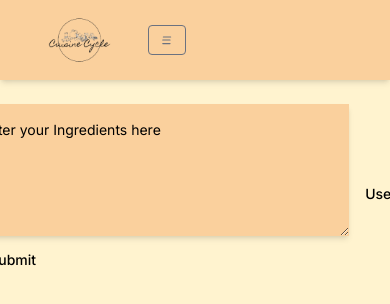
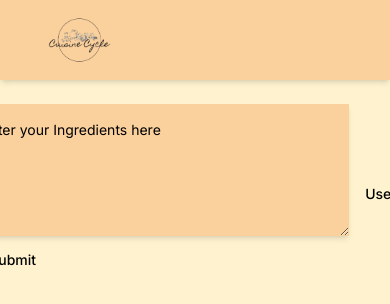
Before and after one commit to Mobiance/cuisine-cycle, a Next.js app: page / in a window 390 px wide. Shown: the top 304 px of the page. Built offline with nearby package versions, Linux system fonts and the light colour scheme.

Commit message:
update navbar component

```diff
--- a/app/_components/Navbar.jsx
+++ b/app/_components/Navbar.jsx
@@ -36,64 +36,7 @@ const Navbar = () => {
             className="w-16 mr-4 cursor-pointer object-fill"
             onClick={() => handleNavigation("/")}
           />
-        <div className="hidden lg:flex w-full flex-row-reverse justify-end right-0 md:w-auto object-cover">
-          <div
-            className="hover:font-semibold px-4 cursor-pointer"
-            onClick={() => handleNavigation("/login")}
-          >
-            Login/SignUp
-          </div>
-          <div
-            className="hover:font-semibold px-4 cursor-pointer"
-            onClick={() => handleNavigation("/login")}
-          >
-            My Account
-          </div>
-        </div>
-        <div className="flex items-center justify-center flex-row-reverse">
-          <button
-            onClick={toggleMenu}
-            className={`lg:hidden flex items-center px-3 py-2 ml-5 border rounded text-gray-500 border-gray-500 hover:text-black hover:border-black focus:outline-none ${
-              isMenuOpen ? "border-black" : ""
-            }`}
-          >
-            <svg
-              className="h-3 w-3 fill-current"
-              viewBox="0 0 20 20"
-              xmlns="http://www.w3.org/2000/svg"
-            >
-              <title>Menu</title>
-              <path
-                fillRule="evenodd"
-                d="M3 5a1 1 0 011-1h12a1 1 0 010 2H4a1 1 0 01-1-1zM3 9a1 1 0 100 2h12a1 1 0 100-2H3zm0 6a1 1 0 100 2h12a1 1 0 100-2H3z"
-                clipRule="evenodd"
-              />
-            </svg>
-          </button>
-        </div>
       </div>
-      {isMenuOpen && (
-        <div className="absolute top-16 right-0 z-10 shadow-2xl py-2 mx-1 rounded-md bg-[#FFF3CF]">
-          <ul className="container mx-auto flex flex-col items-start">
-            <li>
-              <div
-                className="block px-2 py-2 text-gray-500 hover:text-black cursor-pointer"
-                onClick={() => handleNavigation("/login")}
-              >
-                Login/SignUp
-              </div>
-            </li>
-            <li>
-              <div
-                className="block px-2 py-2 text-gray-500 hover:text-black cursor-pointer"
-                onClick={() => handleNavigation("/")}
-              >
-                My Account
-              </div>
-            </li>
-          </ul>
-        </div>
-      )}
     </nav>
   );
 };
```
